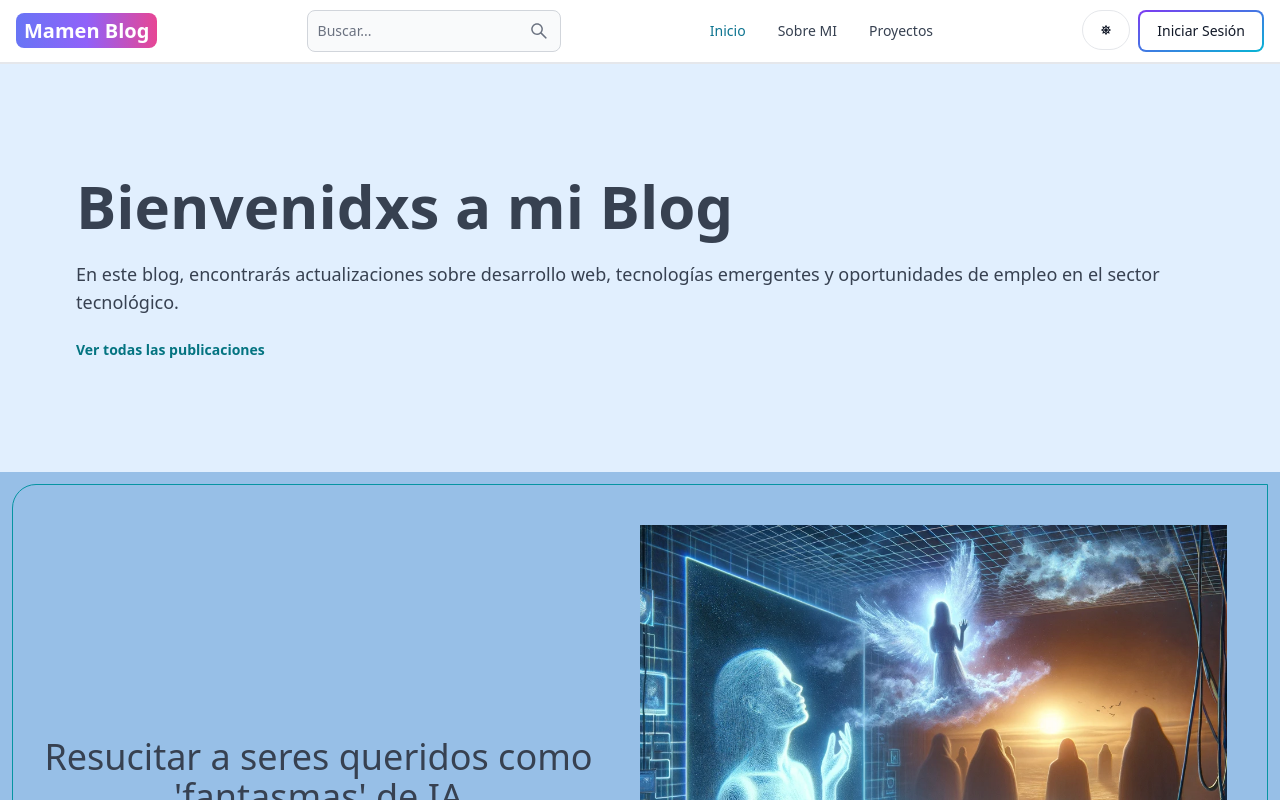
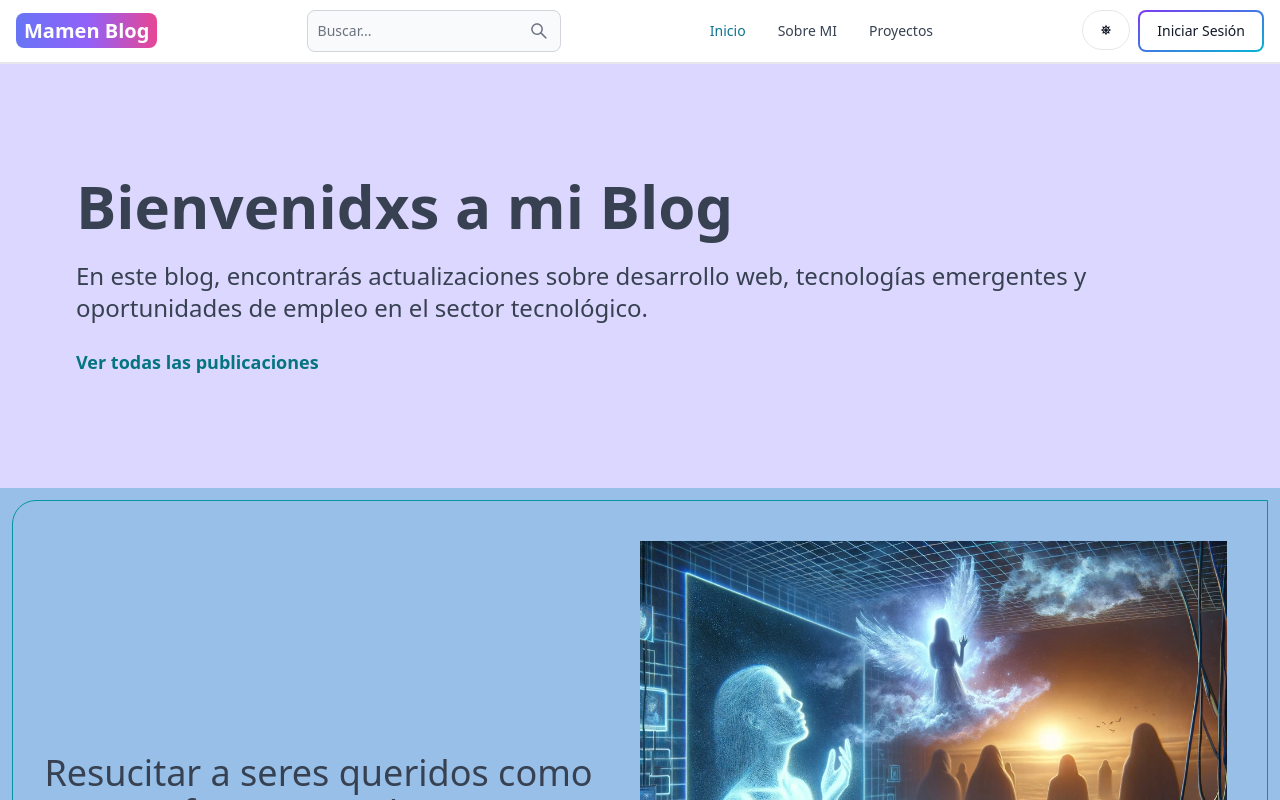
Before and after one commit to MamenFB/BLOG, a React (Vite) app in the folder client/: page / in a window 1280 px wide. Shown: the top 800 px of the page. Built offline with nearby package versions, Linux system fonts and the light colour scheme; no server answers.

Commit message:
react quill

```diff
--- a/client/src/pages/Home.jsx
+++ b/client/src/pages/Home.jsx
@@ -15,16 +15,16 @@ export default function Home() {
     fetchPosts();
   }, []);
   return (
-    <div className='bg-blue-100'> {/* color de fondo */}
+    <div className='bg-purple-200'> {/* color de fondo */}
       <div className='flex flex-col gap-6 p-28 px-3 max-w-6xl mx-auto '>
         <h1 className='text-3xl font-bold lg:text-6xl dark:bg-slate-700'>Bienvenidxs a mi Blog</h1>
-        <p className='dark:bg-slate-700 text-xs sm:text-lg'>
+        <p className='dark:bg-slate-700 text-xl sm:text-2xl'>
             En este blog, encontrarás actualizaciones sobre desarrollo web,
             tecnologías emergentes y oportunidades de empleo en el sector tecnológico.
         </p>
         <Link
           to='/search'
-          className='text-xs sm:text-sm text-teal-600 font-bold hover:underline'
+          className='text-base sm:text-lg text-teal-600 font-bold hover:underline'
         >
           Ver todas las publicaciones
         </Link>
```
